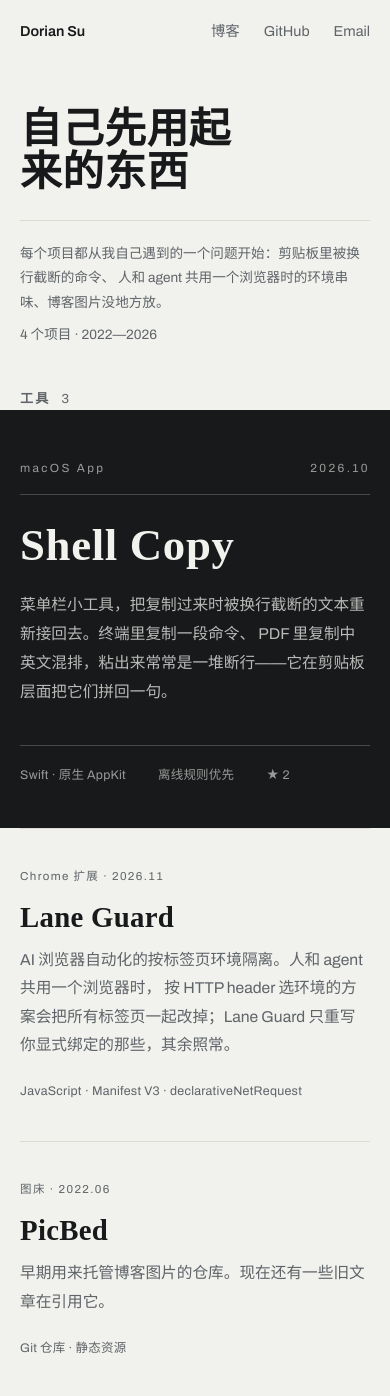
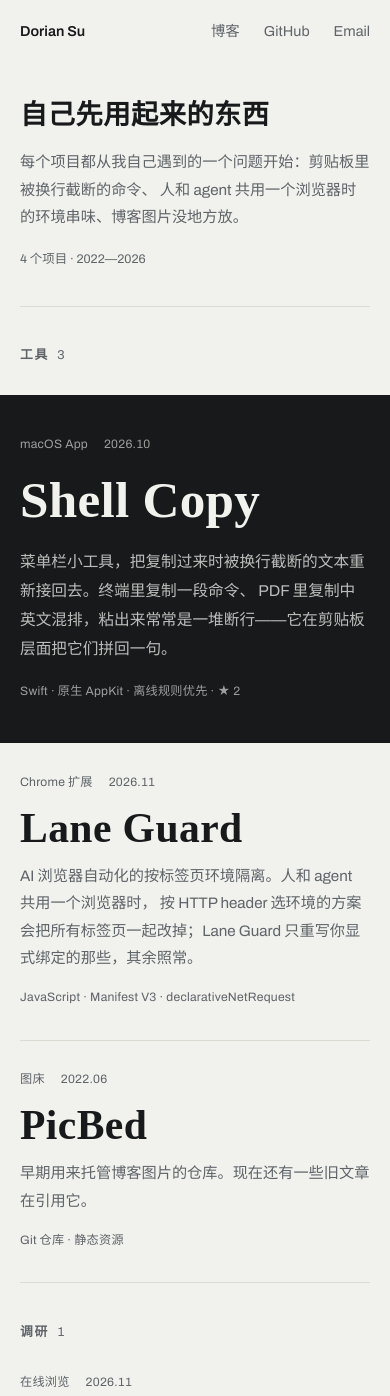
Before and after one commit to doriansu/projects, a plain HTML site: page index.html in a window 390 px wide. Shown: the top 1396 px of the page. Drawn offline with Linux system fonts and the light colour scheme.

Commit message:
按 A1 实测重排项目页的字号层级
上一版凭印象排版，用 A1 的 portfolio 数据核对后发现两处判断错了：

1. 最大的字给错了对象。A1 上这类页面项目名 73–151px（Gev 73、Studio Dado 151），
   刊头反而只有 45px 上下。我原来把 6.6rem 给了刊头、作品名 3.2rem，层级是反的。
   现在刊头 2.6rem，作品名 6.2rem，Shell Copy 8.4rem。
2. 项目名与正文的比例。原 3.25，落在 A1 的 p25 附近；
   现在 6.2/0.95 ≈ 6.5，在 p75（4.88）之上，取"大胆"而不是"中位"。

顺带修正：分组标题「工具 3」原本落在反色块之后，现在移到块前。

Co-Authored-By: Claude Code <noreply@anthropic.com>

```diff
--- a/index.html
+++ b/index.html
@@ -12,8 +12,9 @@
 <meta name="theme-color" content="#15181a" media="(prefers-color-scheme: dark)">
 <style>
   /* 与博客同一套材料：纸、墨、一个深松绿。
-     但尺度不同——博客是索引（多、密、小），这里是作品（少、疏、大）。
-     全页只有一个高音：第一个项目整块反色，其余保持安静。 */
+     尺度按 A1 实测重排——作品名是整页最响的字（A1 上这类页面
+     项目名 73–151px，而刊头往往只有 45px 上下），刊头退成一句安静的引言。
+     项目名与正文的比例落在 A1 的上四分位（5–8 倍），不是中位数。 */
 
   @font-face {
     font-family: 'Archivo';
@@ -36,7 +37,8 @@
     --serif: 'Songti SC', 'Source Han Serif SC', 'Noto Serif SC', 'STSong', serif;
     --sans: 'Archivo', -apple-system, BlinkMacSystemFont, 'PingFang SC',
       'Hiragino Sans GB', 'Microsoft YaHei', 'Noto Sans SC', sans-serif;
-    --maxw: 1080px;
+    /* 比 A1 的中位数 1242px 窄：4 个项目、没有配图，窄栏让字占更大比重 */
+    --maxw: 960px;
   }
 
   @media (prefers-color-scheme: dark) {
@@ -66,10 +68,7 @@
   a { color: inherit; text-decoration: none; }
   a:hover { color: var(--accent); }
 
-  a:focus-visible {
-    outline: 2px solid var(--accent);
-    outline-offset: 4px;
-  }
+  a:focus-visible { outline: 2px solid var(--accent); outline-offset: 4px; }
 
   ::selection { background: var(--accent); color: var(--paper); }
 
@@ -108,85 +107,73 @@
 
   .site-head__nav a:hover { color: var(--accent); }
 
-  /* ---------- 刊头：整页最大的一句 ---------- */
-  .masthead { padding: 5.5rem 0 4.5rem; }
+  /* ---------- 刊头：安静。音量留给作品名 ---------- */
+  .masthead {
+    padding: 3.4rem 0 3rem;
+    border-bottom: 1px solid var(--rule);
+  }
 
   .masthead__title {
     font-family: var(--serif);
     font-weight: 600;
-    font-size: clamp(2.6rem, 9.2vw, 6.6rem);
-    line-height: 1.04;
-    letter-spacing: .015em;
-    margin: 0 0 2.6rem;
-    text-wrap: balance;
-  }
-
-  .masthead__foot {
-    display: flex;
-    flex-wrap: wrap;
-    align-items: baseline;
-    justify-content: space-between;
-    gap: 1rem 3rem;
-    padding-top: 1.3rem;
-    border-top: 1px solid var(--rule);
-    font-size: .85rem;
-    color: var(--muted);
+    font-size: clamp(1.7rem, 3.4vw, 2.6rem);
+    line-height: 1.3;
+    letter-spacing: .02em;
+    margin: 0 0 1rem;
   }
 
   .masthead__lede {
     margin: 0;
-    max-width: 36em;
+    max-width: 32em;
+    font-size: .95rem;
     line-height: 1.8;
+    color: var(--muted);
   }
 
   .masthead__count {
-    margin: 0;
+    margin: 1.1rem 0 0;
+    font-size: .78rem;
+    color: var(--muted);
     font-variant-numeric: tabular-nums;
-    white-space: nowrap;
   }
 
   /* ---------- 分组 ---------- */
   .group-head {
-    display: flex;
-    align-items: baseline;
-    gap: .7rem;
     margin: 0;
-    padding-bottom: 1rem;
-    font-size: .82rem;
+    padding: 3.2rem 0 0;
+    font-size: .8rem;
     font-weight: 600;
-    letter-spacing: .16em;
+    letter-spacing: .14em;
     color: var(--muted);
   }
 
   .group-head span {
     font-weight: 400;
     letter-spacing: 0;
+    margin-left: .5rem;
     font-variant-numeric: tabular-nums;
   }
 
-  /* ---------- 作品：左轴标签 + 主体 ---------- */
-  .work {
-    display: grid;
-    grid-template-columns: 3rem minmax(0, 1fr);
-    column-gap: 2.5rem;
-    padding: 3.4rem 0;
-    border-top: 1px solid var(--rule);
-  }
+  /* ---------- 作品：名字是主角 ---------- */
+  .work { display: block; padding: 2.2rem 0 2.6rem; border-bottom: 1px solid var(--rule); }
 
-  .work__rail {
-    writing-mode: vertical-rl;
-    font-size: .72rem;
-    letter-spacing: .2em;
+  .work__meta {
+    display: flex;
+    flex-wrap: wrap;
+    gap: .4rem 1rem;
+    margin: 0 0 .9rem;
+    font-size: .76rem;
+    letter-spacing: .02em;
     color: var(--muted);
     font-variant-numeric: tabular-nums;
-    transition: color .18s ease;
   }
 
   .work__title {
     font-family: var(--serif);
     font-weight: 600;
-    font-size: clamp(1.8rem, 4.6vw, 3.2rem);
-    line-height: 1.12;
+    /* 与正文的比例 5–8 倍，落在 A1 上四分位；中文全角字形需要略松的行高 */
+    font-size: clamp(2.6rem, 8.6vw, 6.2rem);
+    line-height: 1.04;
     letter-spacing: .01em;
     margin: 0 0 1.1rem;
     transition: color .18s ease;
@@ -194,73 +181,63 @@
 
   .work__desc {
     margin: 0;
-    max-width: 32em;
-    font-size: .98rem;
+    max-width: 28em;
+    font-size: .95rem;
     line-height: 1.8;
     color: var(--muted);
   }
 
-  .work__meta {
-    margin: 1.4rem 0 0;
-    font-size: .78rem;
+  .work__stack {
+    margin: .9rem 0 0;
+    font-size: .76rem;
     letter-spacing: .02em;
     color: var(--muted);
-    font-variant-numeric: tabular-nums;
   }
 
-  a.work:hover .work__title,
-  a.work:hover .work__rail { color: var(--accent); }
+  a.work:hover .work__title { color: var(--accent); }
 
-  /* ---------- 高音：第一个项目整块反色 ---------- */
+  /* ---------- 唯一的高音：第一个项目整块反色 ---------- */
   .showcase {
     background: var(--ink);
     color: var(--paper);
-    padding: 4.5rem 0 4rem;
+    padding: 3.4rem 0 3.8rem;
+    margin-top: 2.4rem;
   }
 
-  .showcase .wrap { display: block; }
-
-  .showcase__eyebrow {
+  .showcase__meta {
     display: flex;
-    align-items: baseline;
-    justify-content: space-between;
-    gap: 1rem;
-    padding-bottom: 1rem;
-    border-bottom: 1px solid color-mix(in srgb, var(--paper) 22%, transparent);
-    font-size: .74rem;
-    letter-spacing: .2em;
-    color: color-mix(in srgb, var(--paper) 60%, transparent);
+    flex-wrap: wrap;
+    gap: .4rem 1rem;
+    margin: 0 0 1.2rem;
+    font-size: .76rem;
+    letter-spacing: .02em;
+    color: color-mix(in srgb, var(--paper) 62%, transparent);
+    font-variant-numeric: tabular-nums;
   }
 
   .showcase__title {
     font-family: var(--serif);
     font-weight: 600;
-    font-size: clamp(2.8rem, 10vw, 7.2rem);
-    line-height: .98;
-    letter-spacing: .015em;
-    margin: 2.4rem 0 1.8rem;
+    font-size: clamp(3.2rem, 11vw, 8.4rem);
+    line-height: 1;
+    letter-spacing: .005em;
+    margin: 0 0 1.4rem;
     transition: color .18s ease;
   }
 
   .showcase__desc {
     margin: 0;
-    max-width: 30em;
-    font-size: 1.02rem;
+    max-width: 26em;
+    font-size: .98rem;
     line-height: 1.85;
-    color: color-mix(in srgb, var(--paper) 74%, transparent);
+    color: color-mix(in srgb, var(--paper) 76%, transparent);
   }
 
-  .showcase__meta {
-    display: flex;
-    flex-wrap: wrap;
-    gap: .5rem 2rem;
-    margin: 2.4rem 0 0;
-    padding-top: 1.2rem;
-    border-top: 1px solid color-mix(in srgb, var(--paper) 22%, transparent);
-    font-size: .78rem;
+  .showcase__stack {
+    margin: 1.1rem 0 0;
+    font-size: .76rem;
     letter-spacing: .02em;
-    color: color-mix(in srgb, var(--paper) 60%, transparent);
-    font-variant-numeric: tabular-nums;
+    color: color-mix(in srgb, var(--paper) 62%, transparent);
   }
 
   .showcase a:focus-visible { outline-color: currentColor; }
@@ -269,11 +246,9 @@
 
   @media (prefers-color-scheme: dark) {
     .showcase { background: #e7e8e4; color: #15181a; }
-    .showcase__desc { color: color-mix(in srgb, #15181a 76%, transparent); }
-    .showcase__eyebrow,
-    .showcase__meta { color: color-mix(in srgb, #15181a 58%, transparent); }
-    .showcase__eyebrow,
-    .showcase__meta { border-color: color-mix(in srgb, #15181a 20%, transparent); }
+    .showcase__desc { color: color-mix(in srgb, #15181a 78%, transparent); }
+    .showcase__meta,
+    .showcase__stack { color: color-mix(in srgb, #15181a 58%, transparent); }
     a.showcase__link:hover .showcase__title { color: #1f4d3d; }
   }
 
@@ -283,7 +258,7 @@
     flex-wrap: wrap;
     justify-content: space-between;
     gap: .6rem 1.5rem;
-    margin-top: 5rem;
+    margin-top: 4.5rem;
     padding: 1.6rem 0 5rem;
     border-top: 1px solid var(--rule);
     font-size: .8rem;
@@ -298,30 +273,15 @@
 
     .site-head { padding: 1.2rem 0 1rem; }
 
-    .masthead { padding: 3rem 0 2.6rem; }
+    .masthead { padding: 2.4rem 0 2.2rem; }
 
-    .masthead__title { margin-bottom: 1.6rem; }
+    .group-head { padding-top: 2.4rem; }
 
-    .masthead__foot { flex-direction: column; gap: .5rem; }
-
-    .work {
-      grid-template-columns: minmax(0, 1fr);
-      row-gap: .9rem;
-      padding: 2.4rem 0;
-    }
-
-    .work__rail {
-      writing-mode: horizontal-tb;
-      letter-spacing: .12em;
-    }
+    .work { padding: 1.8rem 0 2rem; }
 
     .work__title { margin-bottom: .8rem; }
 
-    .showcase { padding: 3rem 0 2.6rem; }
-
-    .showcase__title { margin: 1.8rem 0 1.4rem; }
-
-    .showcase__desc { font-size: .98rem; }
+    .showcase { padding: 2.4rem 0 2.6rem; margin-top: 1.8rem; }
 
     .site-foot { margin-top: 3rem; padding-bottom: 3.5rem; }
   }
@@ -341,35 +301,29 @@
 
   <div class="masthead">
     <h1 class="masthead__title">自己先用起来的东西</h1>
-    <div class="masthead__foot">
     <p class="masthead__lede">
       每个项目都从我自己遇到的一个问题开始：剪贴板里被换行截断的命令、
       人和 agent 共用一个浏览器时的环境串味、博客图片没地方放。
     </p>
     <p class="masthead__count">4 个项目 · 2022—2026</p>
   </div>
+
+  <p class="group-head">工具<span>3</span></p>
 </div>
-</div>
-
-<p class="group-head wrap" aria-hidden="true">工具 <span>3</span></p>
 
 <section class="showcase" aria-labelledby="work-shell-copy">
   <div class="wrap">
     <a class="showcase__link" href="https://github.com/doriansu/shell-copy">
-      <div class="showcase__eyebrow">
+      <p class="showcase__meta">
         <span>macOS App</span>
         <span>2026.10</span>
-      </div>
+      </p>
       <h2 class="showcase__title" id="work-shell-copy">Shell Copy</h2>
       <p class="showcase__desc">
         菜单栏小工具，把复制过来时被换行截断的文本重新接回去。终端里复制一段命令、
         PDF 里复制中英文混排，粘出来常常是一堆断行——它在剪贴板层面把它们拼回一句。
       </p>
-      <p class="showcase__meta">
-        <span>Swift · 原生 AppKit</span>
-        <span>离线规则优先</span>
-        <span>★ 2</span>
-      </p>
+      <p class="showcase__stack">Swift · 原生 AppKit · 离线规则优先 · ★ 2</p>
     </a>
   </div>
 </section>
@@ -377,41 +331,33 @@
 <div class="wrap">
 
   <a class="work" href="https://github.com/doriansu/lane-guard">
-    <span class="work__rail">Chrome 扩展 · 2026.11</span>
-    <div>
+    <p class="work__meta"><span>Chrome 扩展</span><span>2026.11</span></p>
     <h2 class="work__title">Lane Guard</h2>
     <p class="work__desc">
       AI 浏览器自动化的按标签页环境隔离。人和 agent 共用一个浏览器时，
       按 HTTP header 选环境的方案会把所有标签页一起改掉；Lane Guard 只重写你显式绑定的那些，其余照常。
     </p>
-      <p class="work__meta">JavaScript · Manifest V3 · declarativeNetRequest</p>
-    </div>
+    <p class="work__stack">JavaScript · Manifest V3 · declarativeNetRequest</p>
   </a>
 
   <a class="work" href="https://github.com/doriansu/PicBed">
-    <span class="work__rail">图床 · 2022.06</span>
-    <div>
+    <p class="work__meta"><span>图床</span><span>2022.06</span></p>
     <h2 class="work__title">PicBed</h2>
-      <p class="work__desc">
-        早期用来托管博客图片的仓库。现在还有一些旧文章在引用它。
-      </p>
-      <p class="work__meta">Git 仓库 · 静态资源</p>
-    </div>
+    <p class="work__desc">早期用来托管博客图片的仓库。现在还有一些旧文章在引用它。</p>
+    <p class="work__stack">Git 仓库 · 静态资源</p>
   </a>
 
-  <p class="group-head" style="margin-top:4.5rem" aria-hidden="true">调研 <span>1</span></p>
+  <p class="group-head">调研<span>1</span></p>
 
   <a class="work" href="https://showyoubug.cn/diagrams/">
-    <span class="work__rail">在线浏览 · 2026.11</span>
-    <div>
+    <p class="work__meta"><span>在线浏览</span><span>2026.11</span></p>
     <h2 class="work__title">30 个画图工具，<br>各自在画什么</h2>
     <p class="work__desc">
       把 DesignBookmark 上 30 个 diagram / whiteboard 工具按「输入方式 × 自由度」排到一张散点图上，
       逐个说明它产出什么、和邻居差在哪。每个工具配一个本地 demo 页，打开就能看到它的图是什么质感；
       其中 Mermaid、Excalidraw、tldraw 三页嵌的是真实开源库，可以直接拖。
     </p>
-      <p class="work__meta">30 个工具 · 7 个能力家族 · 3 页可交互</p>
-    </div>
+    <p class="work__stack">30 个工具 · 7 个能力家族 · 3 页可交互</p>
   </a>
 
   <footer class="site-foot">
```
Lines whose indentation alone changed are shown as unchanged.
